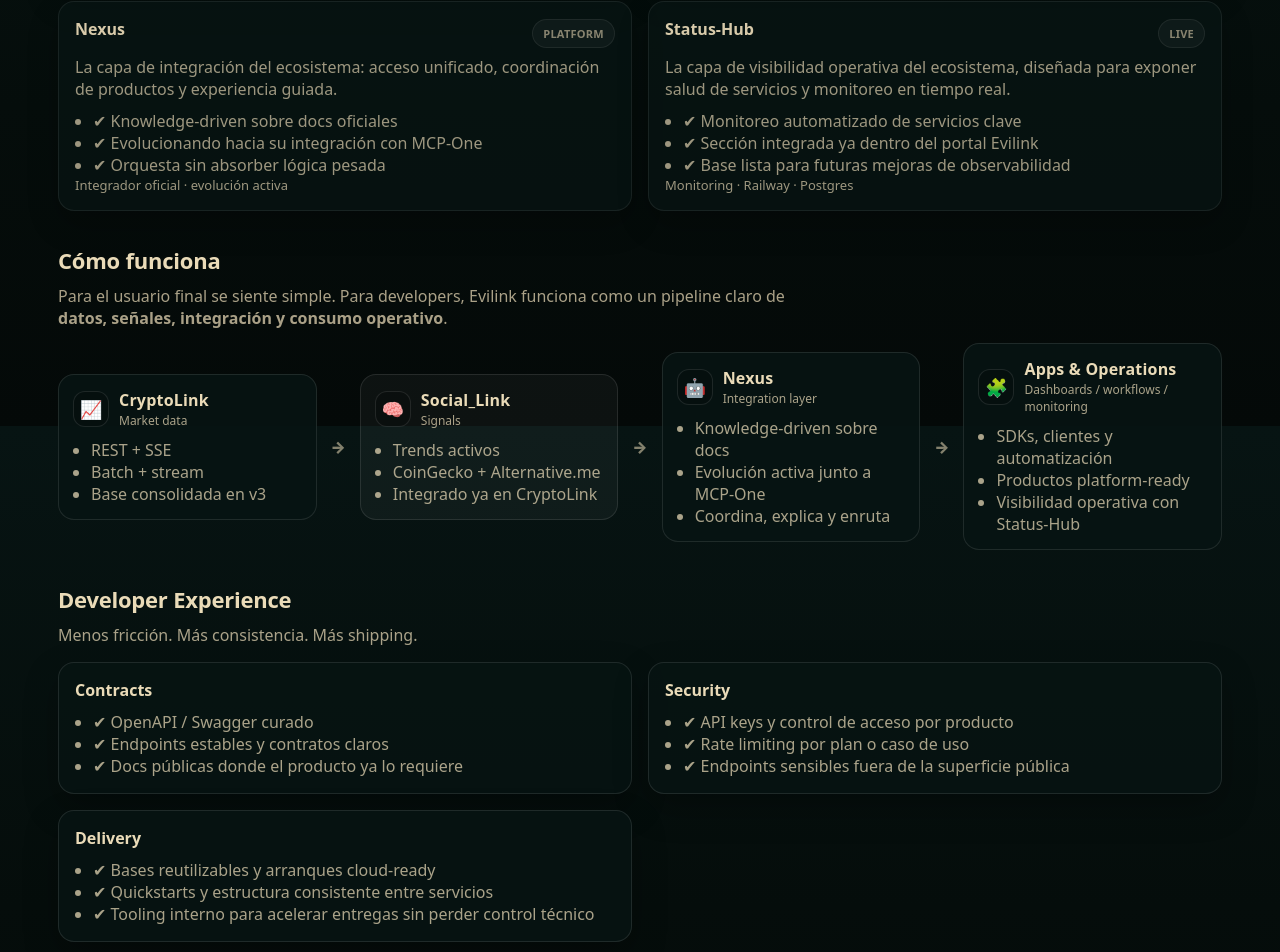
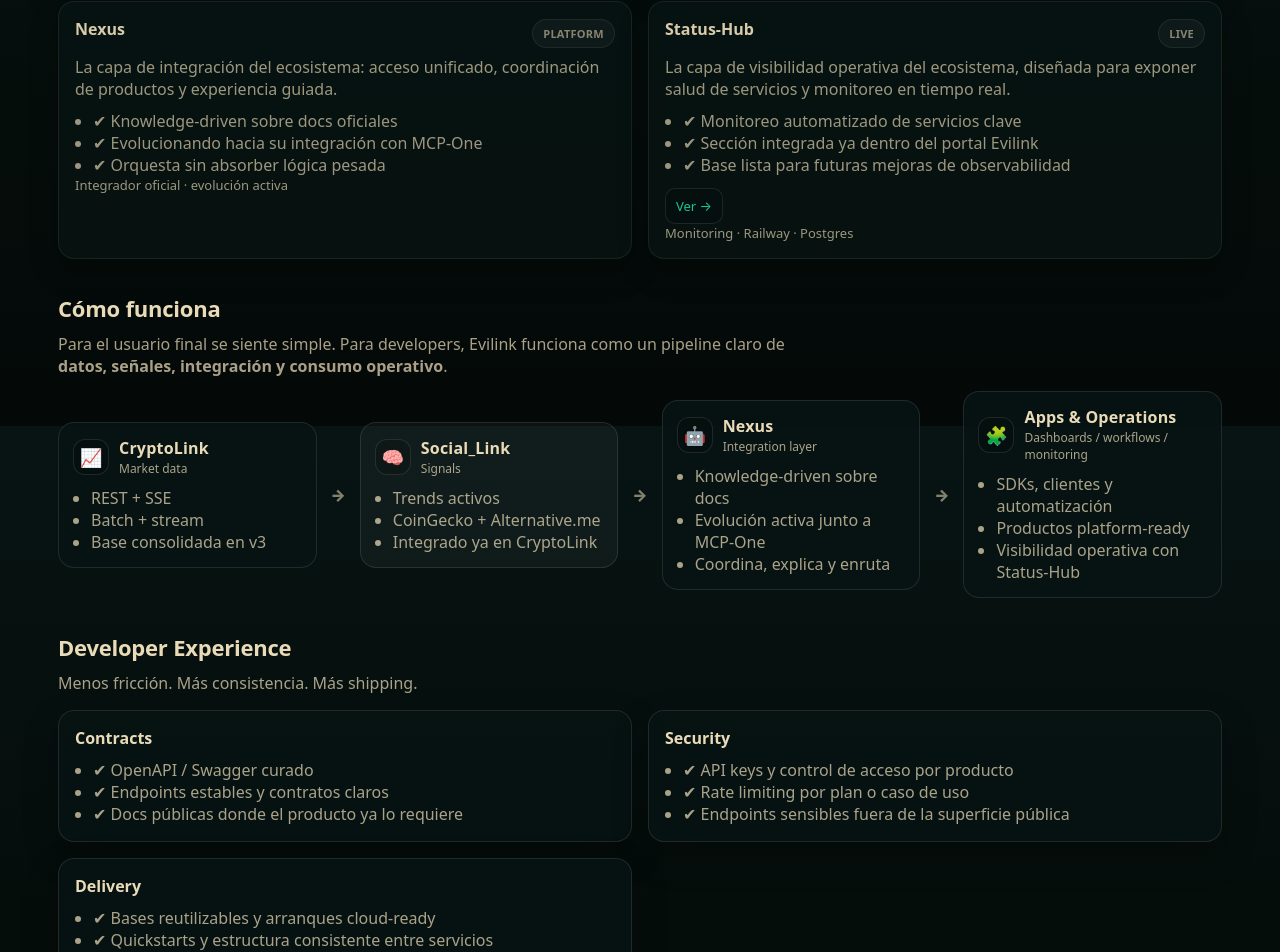
Before and after one commit to IanMartin16/evilink, a Next.js app: page / in a window 1280 px wide. Shown: the part 1174-2126 px from the top of the page. Built offline with nearby package versions, Linux system fonts and the light colour scheme.

Commit message:
Update: monthly update about new site information

```diff
--- a/app/page.tsx
+++ b/app/page.tsx
@@ -237,6 +237,11 @@
               <li>✔ Sección integrada ya dentro del portal Evilink</li>
               <li>✔ Base lista para futuras mejoras de observabilidad</li>
             </ul>
+            <div className="card-actions">
+            <a className="btn-mini" href="/status">
+              Ver →
+            </a>
+          </div>
           <p className="card-tag">Monitoring · Railway · Postgres</p>
         </article>
         </div>
```
